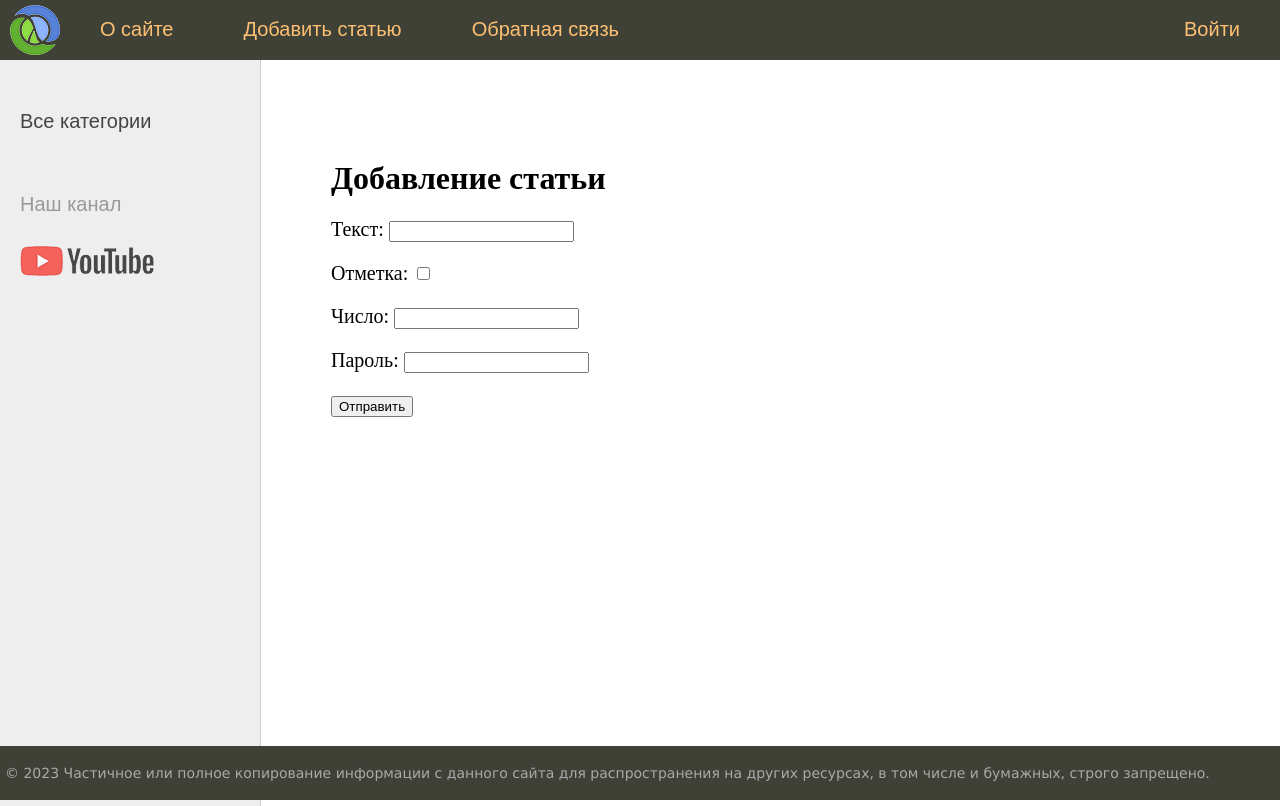
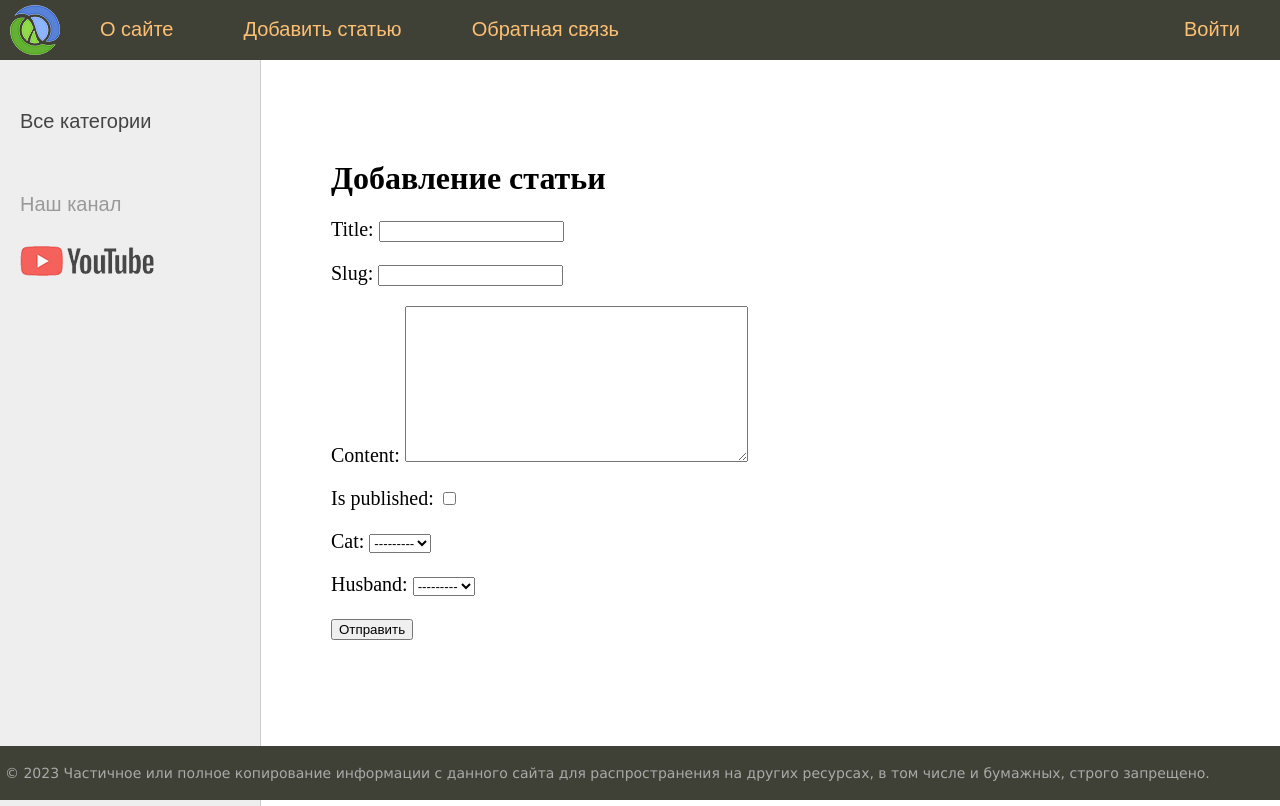
Before and after one commit to termekbaev/django-sitewomen, a Django app: page /addpage/ in a window 1280 px wide. Run offline with Django 4.2, Linux system fonts and the light colour scheme; data that the repository does not hold is empty.

Commit message:
Added form class "AddPostForm"

```diff
--- /dev/null
+++ b/sitewomen/women/forms.py
@@ -0,0 +1,11 @@
+from django import forms
+from .models import Category, Husband
+
+
+class AddPostForm(forms.Form):
+    title = forms.CharField(max_length=255)
+    slug = forms.SlugField(max_length=255)
+    content = forms.CharField(widget=forms.Textarea(), required=False)
+    is_published = forms.BooleanField(required=False)
+    cat = forms.ModelChoiceField(queryset=Category.objects.all())
+    husband = forms.ModelChoiceField(queryset=Husband.objects.all(), required=False)
--- a/sitewomen/women/templates/women/addpage.html
+++ b/sitewomen/women/templates/women/addpage.html
@@ -5,10 +5,7 @@
 <h1>{{title}}</h1>
 <form action="" method="POST">
     {% csrf_token %}
-    <p><label for="id_1">Текст:</label> <input type="text" id="id_1" name="field_text"></p>
-    <p><label for="id_2">Отметка:</label> <input type="checkbox" id="id_2" name="field_check"></p>
-    <p><label for="id_3">Число:</label> <input type="number" id="id_3" name="field_num"></p>
-    <p><label for="id_4">Пароль:</label> <input type="password" id="id_4" name="field_psw"></p>
+    {{ form.as_p }}
     <p><button type="submit">Отправить</button></p>
 </form>
 {% endblock %}
--- a/sitewomen/women/views.py
+++ b/sitewomen/women/views.py
@@ -4,6 +4,7 @@ from django.urls import reverse
 from django.template.loader import render_to_string
 from django.template.defaultfilters import slugify
 
+from .forms import AddPostForm
 from women.models import Women, Category, TagPost
 
 menu = [{'title': "О сайте", 'url_name': 'about'},
@@ -41,7 +42,19 @@ def show_post(request, post_slug):
 
 
 def addpage(request):
-    return render(request, 'women/addpage.html', {'menu': menu, 'title': 'Добавление статьи'})
+    if request.method == 'POST':
+        form = AddPostForm(request.POST)
+        if form.is_valid():
+            print(form.cleaned_data)
+    else:
+        form = AddPostForm()
+
+    data = {
+        'menu': menu,
+        'title': 'Добавление статьи',
+        'form': form,
+    }
+    return render(request, 'women/addpage.html', data)
 
 
 def contact(request):
```
